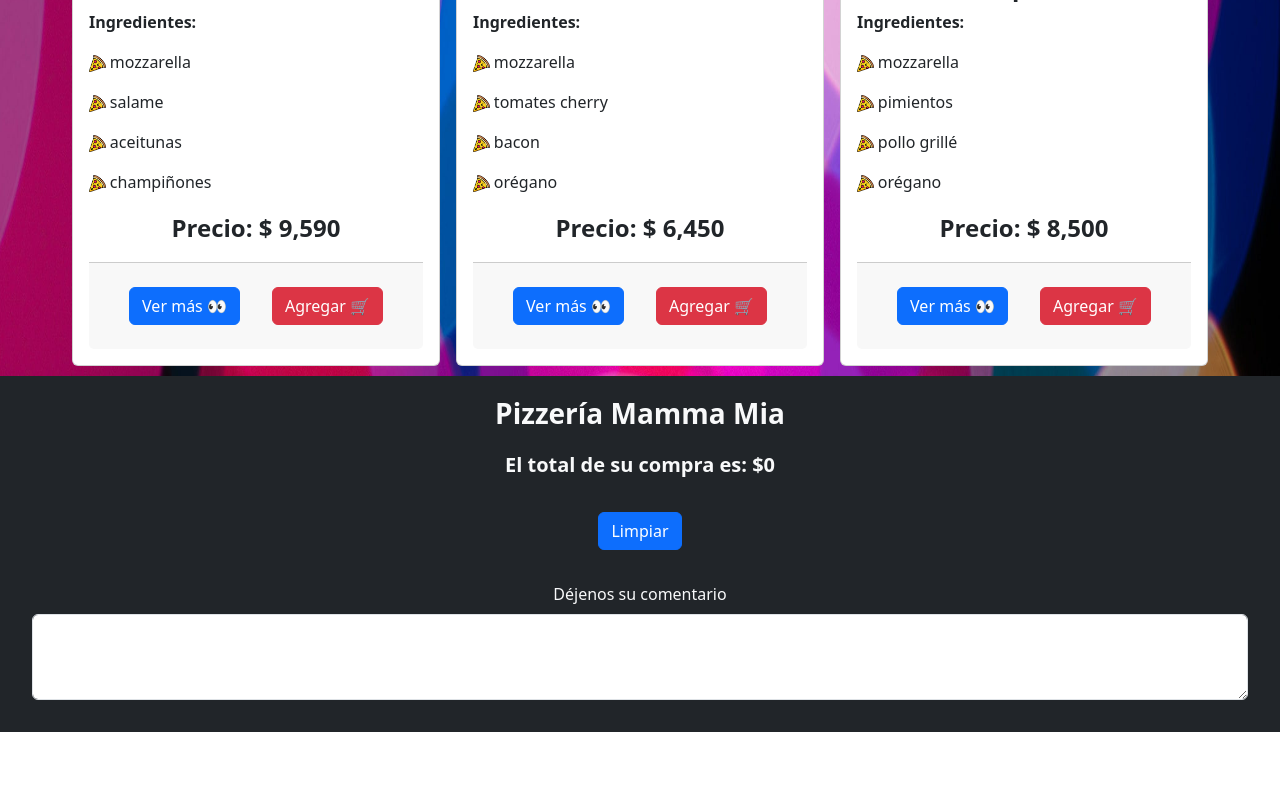
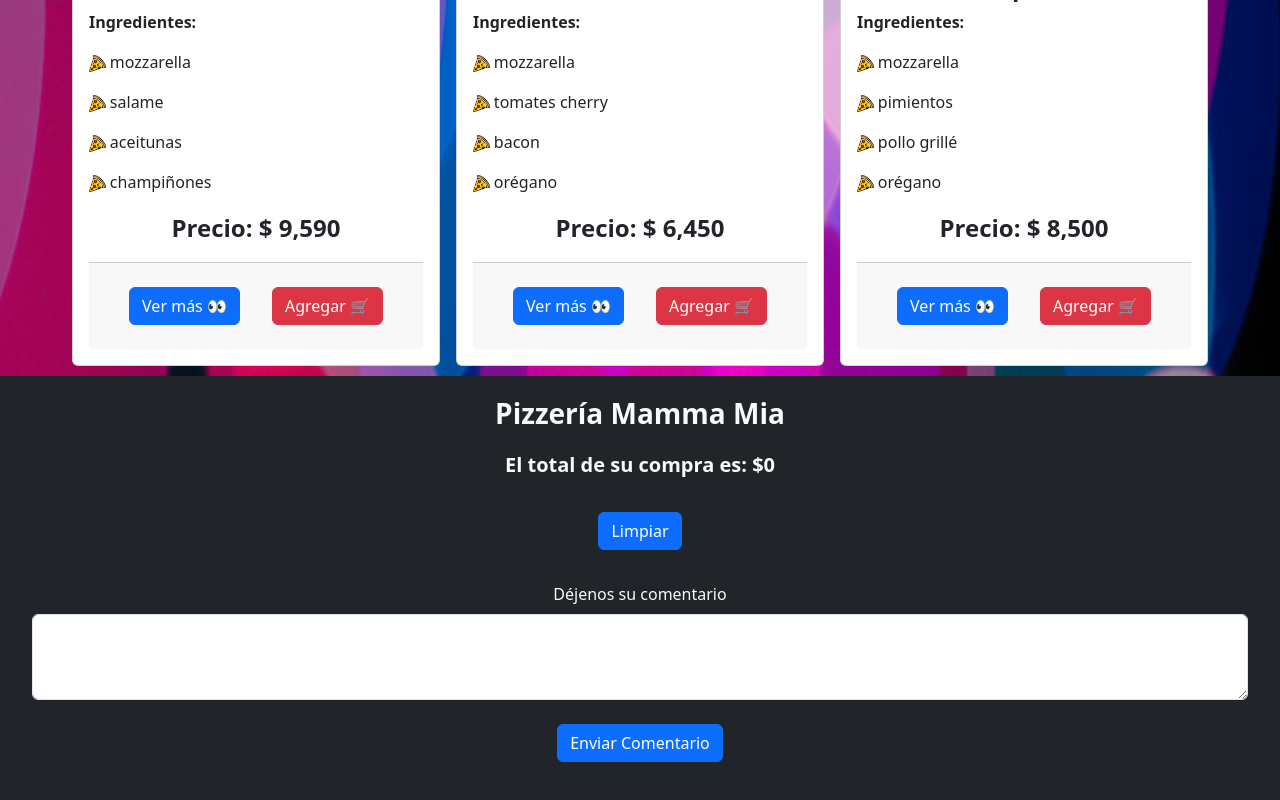
Before and after one commit to jorge2101719/mamma-mia, a React (Vite) app: page / in a window 1280 px wide. Shown: the part 1493-2293 px from the top of the page. Before the commit the page ends 2225 px from the top, so only its background shows below. Built offline with nearby package versions, Linux system fonts and the light colour scheme.

Commit message:
se agrega botón enviar comentario

```diff
--- a/src/components/footer/Footer.jsx
+++ b/src/components/footer/Footer.jsx
@@ -17,6 +17,7 @@
         <Form.Label>Déjenos su comentario</Form.Label>
         <Form.Control as='textarea' rows={3} />
       </Form.Group>
+      <Button variant='primary'>Enviar Comentario</Button>
     </Form>
   </div>
   )
```
